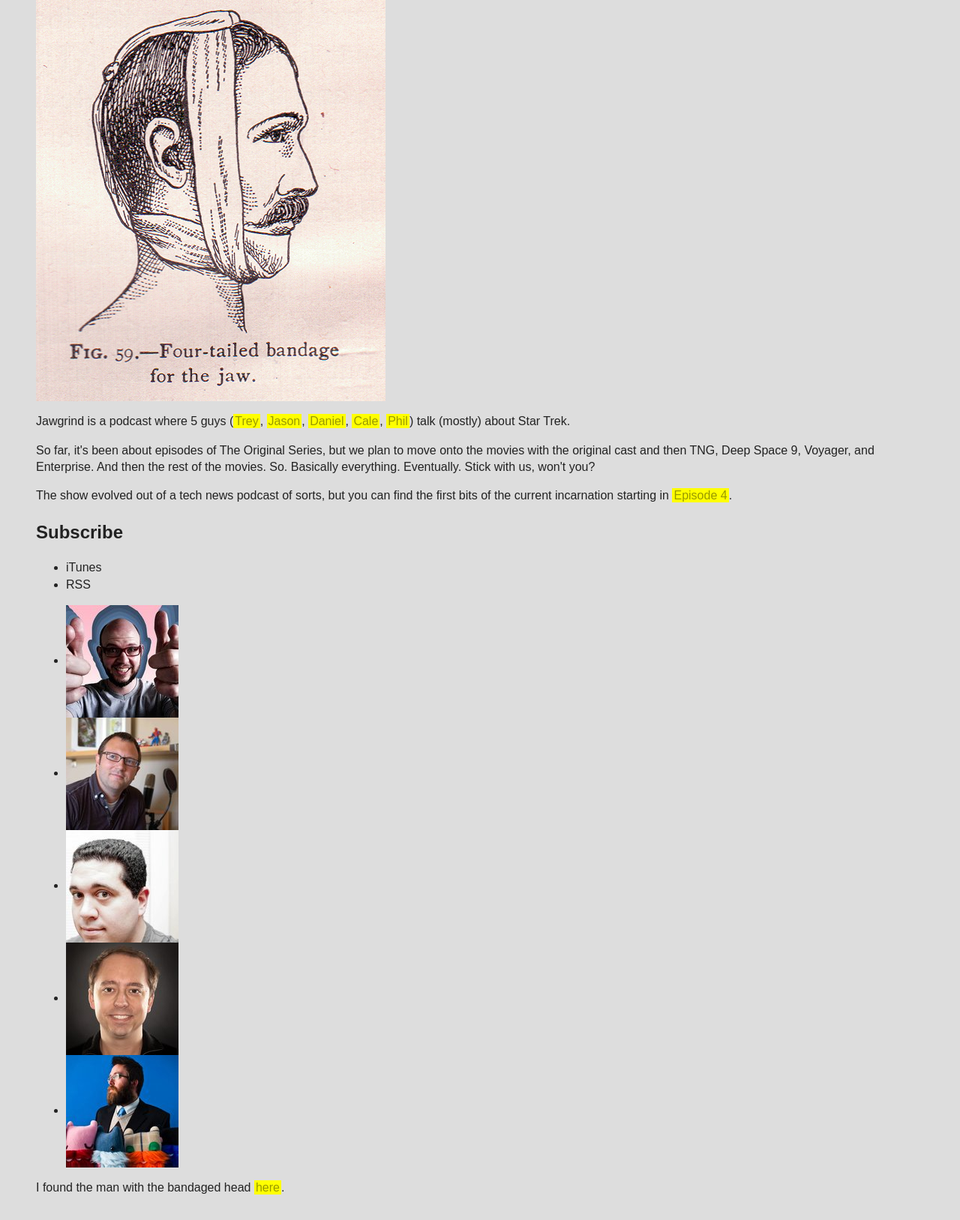
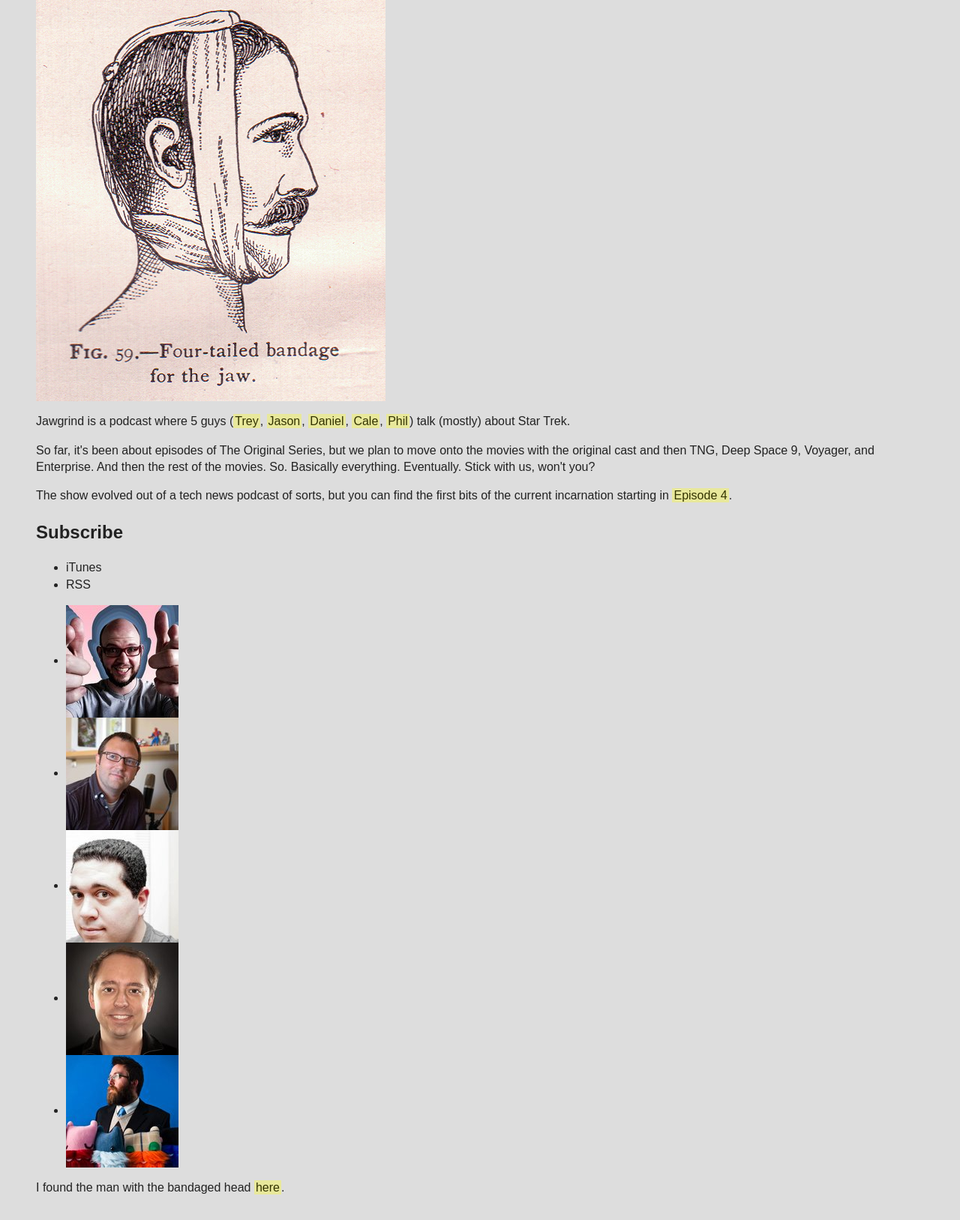
Before and after one commit to trey/jawgrind, a PHP site: page / in a window 1280 px wide. Shown: the part 99-1726 px from the top of the page at 75% size. Run offline with PHP 8.4, Linux system fonts and the light colour scheme; some libraries are stand-ins or nearby versions.

Commit message:
Move Sass to a sub-folder, link color.

```diff
--- a/css/main.css
+++ b/css/main.css
@@ -1,307 +1,307 @@
 /* normalize.css v1.0.1 | MIT License | git.io/normalize */
 /* ========================================================================== HTML5 display definitions ========================================================================== */
 /* Corrects `block` display not defined in IE 6/7/8/9 and Firefox 3. */
-/* line 21, ../sass/_normalize.scss */
+/* line 21, sass/_normalize.scss */
 article, aside, details, figcaption, figure, footer, header, hgroup, nav, section, summary { display: block; }
 
 /* Corrects `inline-block` display not defined in IE 6/7/8/9 and Firefox 3. */
-/* line 31, ../sass/_normalize.scss */
+/* line 31, sass/_normalize.scss */
 audio, canvas, video { display: inline-block; *display: inline; *zoom: 1; }
 
 /* Prevents modern browsers from displaying `audio` without controls. Remove excess height in iOS 5 devices. */
-/* line 42, ../sass/_normalize.scss */
+/* line 42, sass/_normalize.scss */
 audio:not([controls]) { display: none; height: 0; }
 
 /* Addresses styling for `hidden` attribute not present in IE 7/8/9, Firefox 3, and Safari 4. Known issue: no IE 6 support. */
-/* line 53, ../sass/_normalize.scss */
+/* line 53, sass/_normalize.scss */
 [hidden] { display: none; }
 
 /* ========================================================================== Base ========================================================================== */
 /* 1. Corrects text resizing oddly in IE 6/7 when body `font-size` is set using `em` units. 2. Prevents iOS text size adjust after orientation change, without disabling user zoom. */
-/* line 68, ../sass/_normalize.scss */
+/* line 68, sass/_normalize.scss */
 html { font-size: 100%; /* 1 */ -webkit-text-size-adjust: 100%; /* 2 */ -ms-text-size-adjust: 100%; /* 2 */ }
 
 /* Addresses `font-family` inconsistency between `textarea` and other form elements. */
-/* line 83, ../sass/_normalize.scss */
+/* line 83, sass/_normalize.scss */
 html, button, input, select, textarea { font-family: sans-serif; }
 
 /* Addresses margins handled incorrectly in IE 6/7. */
-/* line 91, ../sass/_normalize.scss */
+/* line 91, sass/_normalize.scss */
 body { margin: 0; }
 
 /* ========================================================================== Links ========================================================================== */
 /* Addresses `outline` inconsistency between Chrome and other browsers. */
-/* line 103, ../sass/_normalize.scss */
+/* line 103, sass/_normalize.scss */
 a:focus { outline: thin dotted; }
 
 /* Improves readability when focused and also mouse hovered in all browsers. */
-/* line 112, ../sass/_normalize.scss */
+/* line 112, sass/_normalize.scss */
 a:active, a:hover { outline: 0; }
 
 /* ========================================================================== Typography ========================================================================== */
 /* Addresses font sizes and margins set differently in IE 6/7. Addresses font sizes within `section` and `article` in Firefox 4+, Safari 5, and Chrome. */
-/* line 126, ../sass/_normalize.scss */
+/* line 126, sass/_normalize.scss */
 h1 { font-size: 2em; margin: 0.67em 0; }
 
-/* line 131, ../sass/_normalize.scss */
+/* line 131, sass/_normalize.scss */
 h2 { font-size: 1.5em; margin: 0.83em 0; }
 
-/* line 136, ../sass/_normalize.scss */
+/* line 136, sass/_normalize.scss */
 h3 { font-size: 1.17em; margin: 1em 0; }
 
-/* line 141, ../sass/_normalize.scss */
+/* line 141, sass/_normalize.scss */
 h4 { font-size: 1em; margin: 1.33em 0; }
 
-/* line 146, ../sass/_normalize.scss */
+/* line 146, sass/_normalize.scss */
 h5 { font-size: 0.83em; margin: 1.67em 0; }
 
-/* line 151, ../sass/_normalize.scss */
+/* line 151, sass/_normalize.scss */
 h6 { font-size: 0.75em; margin: 2.33em 0; }
 
 /* Addresses styling not present in IE 7/8/9, Safari 5, and Chrome. */
-/* line 160, ../sass/_normalize.scss */
+/* line 160, sass/_normalize.scss */
 abbr[title] { border-bottom: 1px dotted; }
 
 /* Addresses style set to `bolder` in Firefox 3+, Safari 4/5, and Chrome. */
-/* line 169, ../sass/_normalize.scss */
+/* line 169, sass/_normalize.scss */
 b, strong { font-weight: bold; }
 
-/* line 173, ../sass/_normalize.scss */
+/* line 173, sass/_normalize.scss */
 blockquote { margin: 1em 40px; }
 
 /* Addresses styling not present in Safari 5 and Chrome. */
-/* line 181, ../sass/_normalize.scss */
+/* line 181, sass/_normalize.scss */
 dfn { font-style: italic; }
 
 /* Addresses styling not present in IE 6/7/8/9. */
-/* line 189, ../sass/_normalize.scss */
+/* line 189, sass/_normalize.scss */
 mark { background: #ff0; color: #000; }
 
 /* Addresses margins set differently in IE 6/7. */
-/* line 199, ../sass/_normalize.scss */
+/* line 199, sass/_normalize.scss */
 p, pre { margin: 1em 0; }
 
 /* Corrects font family set oddly in IE 6, Safari 4/5, and Chrome. */
-/* line 210, ../sass/_normalize.scss */
+/* line 210, sass/_normalize.scss */
 code, kbd, pre, samp { font-family: monospace, serif; _font-family: 'courier new', monospace; font-size: 1em; }
 
 /* Improves readability of pre-formatted text in all browsers. */
-/* line 220, ../sass/_normalize.scss */
+/* line 220, sass/_normalize.scss */
 pre { white-space: pre; white-space: pre-wrap; word-wrap: break-word; }
 
 /* Addresses CSS quotes not supported in IE 6/7. */
-/* line 230, ../sass/_normalize.scss */
+/* line 230, sass/_normalize.scss */
 q { quotes: none; }
 
 /* Addresses `quotes` property not supported in Safari 4. */
-/* line 239, ../sass/_normalize.scss */
+/* line 239, sass/_normalize.scss */
 q:before, q:after { content: ''; content: none; }
 
 /* Addresses inconsistent and variable font size in all browsers. */
-/* line 248, ../sass/_normalize.scss */
+/* line 248, sass/_normalize.scss */
 small { font-size: 80%; }
 
 /* Prevents `sub` and `sup` affecting `line-height` in all browsers. */
-/* line 257, ../sass/_normalize.scss */
+/* line 257, sass/_normalize.scss */
 sub, sup { font-size: 75%; line-height: 0; position: relative; vertical-align: baseline; }
 
-/* line 264, ../sass/_normalize.scss */
+/* line 264, sass/_normalize.scss */
 sup { top: -0.5em; }
 
-/* line 268, ../sass/_normalize.scss */
+/* line 268, sass/_normalize.scss */
 sub { bottom: -0.25em; }
 
 /* ========================================================================== Lists ========================================================================== */
 /* Addresses margins set differently in IE 6/7. */
-/* line 283, ../sass/_normalize.scss */
+/* line 283, sass/_normalize.scss */
 dl, menu, ol, ul { margin: 1em 0; }
 
-/* line 287, ../sass/_normalize.scss */
+/* line 287, sass/_normalize.scss */
 dd { margin: 0 0 0 40px; }
 
 /* Addresses paddings set differently in IE 6/7. */
-/* line 297, ../sass/_normalize.scss */
+/* line 297, sass/_normalize.scss */
 menu, ol, ul { padding: 0 0 0 40px; }
 
 /* Corrects list images handled incorrectly in IE 7. */
-/* line 306, ../sass/_normalize.scss */
+/* line 306, sass/_normalize.scss */
 nav ul, nav ol { list-style: none; list-style-image: none; }
 
 /* ========================================================================== Embedded content ========================================================================== */
 /* 1. Removes border when inside `a` element in IE 6/7/8/9 and Firefox 3. 2. Improves image quality when scaled in IE 7. */
-/* line 320, ../sass/_normalize.scss */
+/* line 320, sass/_normalize.scss */
 img { border: 0; /* 1 */ -ms-interpolation-mode: bicubic; /* 2 */ }
 
 /* Corrects overflow displayed oddly in IE 9. */
-/* line 329, ../sass/_normalize.scss */
+/* line 329, sass/_normalize.scss */
 svg:not(:root) { overflow: hidden; }
 
 /* ========================================================================== Figures ========================================================================== */
 /* Addresses margin not present in IE 6/7/8/9, Safari 5, and Opera 11. */
-/* line 341, ../sass/_normalize.scss */
+/* line 341, sass/_normalize.scss */
 figure { margin: 0; }
 
 /* ========================================================================== Forms ========================================================================== */
 /* Corrects margin displayed oddly in IE 6/7. */
-/* line 353, ../sass/_normalize.scss */
+/* line 353, sass/_normalize.scss */
 form { margin: 0; }
 
 /* Define consistent border, margin, and padding. */
-/* line 361, ../sass/_normalize.scss */
+/* line 361, sass/_normalize.scss */
 fieldset { border: 1px solid #c0c0c0; margin: 0 2px; padding: 0.35em 0.625em 0.75em; }
 
 /* 1. Corrects color not being inherited in IE 6/7/8/9. 2. Corrects text not wrapping in Firefox 3. 3. Corrects alignment displayed oddly in IE 6/7. */
-/* line 373, ../sass/_normalize.scss */
+/* line 373, sass/_normalize.scss */
 legend { border: 0; /* 1 */ padding: 0; white-space: normal; /* 2 */ *margin-left: -7px; /* 3 */ }
 
 /* 1. Corrects font size not being inherited in all browsers. 2. Addresses margins set differently in IE 6/7, Firefox 3+, Safari 5, and Chrome. 3. Improves appearance and consistency in all browsers. */
-/* line 390, ../sass/_normalize.scss */
+/* line 390, sass/_normalize.scss */
 button, input, select, textarea { font-size: 100%; /* 1 */ margin: 0; /* 2 */ vertical-align: baseline; /* 3 */ *vertical-align: middle; /* 3 */ }
 
 /* Addresses Firefox 3+ setting `line-height` on `input` using `!important` in the UA stylesheet. */
-/* line 403, ../sass/_normalize.scss */
+/* line 403, sass/_normalize.scss */
 button, input { line-height: normal; }
 
 /* 1. Avoid the WebKit bug in Android 4.0.* where (2) destroys native `audio` and `video` controls. 2. Corrects inability to style clickable `input` types in iOS. 3. Improves usability and consistency of cursor style between image-type `input` and others. 4. Removes inner spacing in IE 7 without affecting normal text inputs. Known issue: inner spacing remains in IE 6. */
-/* line 420, ../sass/_normalize.scss */
+/* line 420, sass/_normalize.scss */
 button, html input[type="button"], input[type="reset"], input[type="submit"] { -webkit-appearance: button; /* 2 */ cursor: pointer; /* 3 */ *overflow: visible; /* 4 */ }
 
 /* Re-set default cursor for disabled elements. */
-/* line 431, ../sass/_normalize.scss */
+/* line 431, sass/_normalize.scss */
 button[disabled], input[disabled] { cursor: default; }
 
 /* 1. Addresses box sizing set to content-box in IE 8/9. 2. Removes excess padding in IE 8/9. 3. Removes excess padding in IE 7. Known issue: excess padding remains in IE 6. */
-/* line 443, ../sass/_normalize.scss */
+/* line 443, sass/_normalize.scss */
 input[type="checkbox"], input[type="radio"] { box-sizing: border-box; /* 1 */ padding: 0; /* 2 */ *height: 13px; /* 3 */ *width: 13px; /* 3 */ }
 
 /* 1. Addresses `appearance` set to `searchfield` in Safari 5 and Chrome. 2. Addresses `box-sizing` set to `border-box` in Safari 5 and Chrome (include `-moz` to future-proof). */
-/* line 456, ../sass/_normalize.scss */
+/* line 456, sass/_normalize.scss */
 input[type="search"] { -webkit-appearance: textfield; /* 1 */ -moz-box-sizing: content-box; -webkit-box-sizing: content-box; /* 2 */ box-sizing: content-box; }
 
 /* Removes inner padding and search cancel button in Safari 5 and Chrome on OS X. */
-/* line 469, ../sass/_normalize.scss */
+/* line 469, sass/_normalize.scss */
 input[type="search"]::-webkit-search-cancel-button, input[type="search"]::-webkit-search-decoration { -webkit-appearance: none; }
 
 /* Removes inner padding and border in Firefox 3+. */
-/* line 478, ../sass/_normalize.scss */
+/* line 478, sass/_normalize.scss */
 button::-moz-focus-inner, input::-moz-focus-inner { border: 0; padding: 0; }
 
 /* 1. Removes default vertical scrollbar in IE 6/7/8/9. 2. Improves readability and alignment in all browsers. */
-/* line 488, ../sass/_normalize.scss */
+/* line 488, sass/_normalize.scss */
 textarea { overflow: auto; /* 1 */ vertical-align: top; /* 2 */ }
 
 /* ========================================================================== Tables ========================================================================== */
 /* Remove most spacing between table cells. */
-/* line 501, ../sass/_normalize.scss */
+/* line 501, sass/_normalize.scss */
 table { border-collapse: collapse; border-spacing: 0; }
 
 /* HTML5 Boilerplate  What follows is the result of much research on cross-browser styling. Credit left inline and big thanks to Nicolas Gallagher, Jonathan Neal, Kroc Camen, and the H5BP dev community and team. */
 /* ========================================================================== Base styles: opinionated defaults ========================================================================== */
-/* line 17, ../sass/_html5bp.scss */
+/* line 17, sass/_html5bp.scss */
 html, button, input, select, textarea { color: #222; }
 
-/* line 21, ../sass/_html5bp.scss */
+/* line 21, sass/_html5bp.scss */
 body { font-size: 1em; line-height: 1.4; }
 
 /* Remove text-shadow in selection highlight: h5bp.com/i These selection declarations have to be separate. Customize the background color to match your design. */
-/* line 32, ../sass/_html5bp.scss */
+/* line 32, sass/_html5bp.scss */
 ::-moz-selection { background: #b3d4fc; text-shadow: none; }
 
-/* line 37, ../sass/_html5bp.scss */
+/* line 37, sass/_html5bp.scss */
 ::selection { background: #b3d4fc; text-shadow: none; }
 
 /* A better looking default horizontal rule */
-/* line 46, ../sass/_html5bp.scss */
+/* line 46, sass/_html5bp.scss */
 hr { display: block; height: 1px; border: 0; border-top: 1px solid #ccc; margin: 1em 0; padding: 0; }
 
 /* Remove the gap between images and the bottom of their containers: h5bp.com/i/440 */
-/* line 59, ../sass/_html5bp.scss */
+/* line 59, sass/_html5bp.scss */
 img { vertical-align: middle; }
 
 /* Remove default fieldset styles. */
-/* line 67, ../sass/_html5bp.scss */
+/* line 67, sass/_html5bp.scss */
 fieldset { border: 0; margin: 0; padding: 0; }
 
 /* Allow only vertical resizing of textareas. */
-/* line 77, ../sass/_html5bp.scss */
+/* line 77, sass/_html5bp.scss */
 textarea { resize: vertical; }
 
 /* ========================================================================== Chrome Frame prompt ========================================================================== */
-/* line 85, ../sass/_html5bp.scss */
+/* line 85, sass/_html5bp.scss */
 .chromeframe { margin: 0.2em 0; background: #ccc; color: #000; padding: 0.2em 0; }
 
 /* ========================================================================== Author's custom styles ========================================================================== */
 /* ========================================================================== Helper classes ========================================================================== */
 /* Image replacement */
-/* line 120, ../sass/_html5bp.scss */
+/* line 120, sass/_html5bp.scss */
 .ir { background-color: transparent; border: 0; overflow: hidden; /* IE 6/7 fallback */ *text-indent: -9999px; }
 
-/* line 128, ../sass/_html5bp.scss */
+/* line 128, sass/_html5bp.scss */
 .ir:before { content: ""; display: block; width: 0; height: 100%; }
 
 /* Hide from both screenreaders and browsers: h5bp.com/u */
-/* line 139, ../sass/_html5bp.scss */
+/* line 139, sass/_html5bp.scss */
 .hidden { display: none !important; visibility: hidden; }
 
 /* Hide only visually, but have it available for screenreaders: h5bp.com/v */
-/* line 148, ../sass/_html5bp.scss */
+/* line 148, sass/_html5bp.scss */
 .visuallyhidden { border: 0; clip: rect(0 0 0 0); height: 1px; margin: -1px; overflow: hidden; padding: 0; position: absolute; width: 1px; }
 
 /* Extends the .visuallyhidden class to allow the element to be focusable when navigated to via the keyboard: h5bp.com/p */
-/* line 165, ../sass/_html5bp.scss */
+/* line 165, sass/_html5bp.scss */
 .visuallyhidden.focusable:active, .visuallyhidden.focusable:focus { clip: auto; height: auto; margin: 0; overflow: visible; position: static; width: auto; }
 
 /* Hide visually and from screenreaders, but maintain layout */
-/* line 178, ../sass/_html5bp.scss */
+/* line 178, sass/_html5bp.scss */
 .invisible { visibility: hidden; }
 
 /* Clearfix: contain floats  For modern browsers 1. The space content is one way to avoid an Opera bug when the `contenteditable` attribute is included anywhere else in the document. Otherwise it causes space to appear at the top and bottom of elements that receive the `clearfix` class. 2. The use of `table` rather than `block` is only necessary if using `:before` to contain the top-margins of child elements. */
-/* line 195, ../sass/_html5bp.scss */
+/* line 195, sass/_html5bp.scss */
 .clearfix:before, .clearfix:after { content: " "; /* 1 */ display: table; /* 2 */ }
 
-/* line 200, ../sass/_html5bp.scss */
+/* line 200, sass/_html5bp.scss */
 .clearfix:after { clear: both; }
 
 /* For IE 6/7 only Include this rule to trigger hasLayout and contain floats. */
-/* line 209, ../sass/_html5bp.scss */
+/* line 209, sass/_html5bp.scss */
 .clearfix { *zoom: 1; }
 
 /* ========================================================================== EXAMPLE Media Queries for Responsive Design. Theses examples override the primary ('mobile first') styles. Modify as content requires. ========================================================================== */
 @media only screen and (min-width: 35em) { /* Style adjustments for viewports that meet the condition */ }
 @media only screen and (-webkit-min-device-pixel-ratio: 1.5), only screen and (min-resolution: 144dpi) { /* Style adjustments for high resolution devices */ }
 /* ========================================================================== Print styles. Inlined to avoid required HTTP connection: h5bp.com/r ========================================================================== */
-@media print { /* line 234, ../sass/_html5bp.scss */
+@media print { /* line 234, sass/_html5bp.scss */
   * { background: transparent !important; color: #000 !important; /* Black prints faster: h5bp.com/s */ box-shadow: none !important; text-shadow: none !important; }
-  /* line 242, ../sass/_html5bp.scss */
+  /* line 242, sass/_html5bp.scss */
   a, a:visited { text-decoration: underline; }
-  /* line 246, ../sass/_html5bp.scss */
+  /* line 246, sass/_html5bp.scss */
   a[href]:after { content: " (" attr(href) ")"; }
-  /* line 250, ../sass/_html5bp.scss */
+  /* line 250, sass/_html5bp.scss */
   abbr[title]:after { content: " (" attr(title) ")"; }
   /* Don't show links for images, or javascript/internal links */
-  /* line 260, ../sass/_html5bp.scss */
+  /* line 260, sass/_html5bp.scss */
   .ir a:after, a[href^="javascript:"]:after, a[href^="#"]:after { content: ""; }
-  /* line 265, ../sass/_html5bp.scss */
+  /* line 265, sass/_html5bp.scss */
   pre, blockquote { border: 1px solid #999; page-break-inside: avoid; }
-  /* line 270, ../sass/_html5bp.scss */
+  /* line 270, sass/_html5bp.scss */
   thead { display: table-header-group; /* h5bp.com/t */ }
-  /* line 275, ../sass/_html5bp.scss */
+  /* line 275, sass/_html5bp.scss */
   tr, img { page-break-inside: avoid; }
-  /* line 279, ../sass/_html5bp.scss */
+  /* line 279, sass/_html5bp.scss */
   img { max-width: 100% !important; }
   @page { margin: 0.5cm; }
-  /* line 289, ../sass/_html5bp.scss */
+  /* line 289, sass/_html5bp.scss */
   p, h2, h3 { orphans: 3; widows: 3; }
-  /* line 295, ../sass/_html5bp.scss */
+  /* line 295, sass/_html5bp.scss */
   h2, h3 { page-break-after: avoid; } }
-/* line 9, ../sass/main.scss */
+/* line 9, sass/main.scss */
 body { background: #ddd; }
 
-/* line 12, ../sass/main.scss */
+/* line 12, sass/main.scss */
 .main { margin: 2em 3em; }
-/* line 14, ../sass/main.scss */
+/* line 14, sass/main.scss */
 .main h1 { text-shadow: 0px 1px 3px rgba(0, 0, 0, 0.6); }
-/* line 17, ../sass/main.scss */
-.main a { text-decoration: none; background: yellow; color: #999900; padding: 1px 2px; }
-/* line 22, ../sass/main.scss */
-.main a:hover { color: #000; }
+/* line 17, sass/main.scss */
+.main a { text-decoration: none; background: rgba(255, 255, 0, 0.3); color: #333300; padding: 1px 2px; }
+/* line 22, sass/main.scss */
+.main a:hover { color: #000; background: yellow; }
--- a/sass/main.scss
+++ b/css/sass/main.scss
@@ -16,11 +16,12 @@ body {
     }
     a {
         text-decoration: none;
-        background: yellow;
-        color: darken(yellow, 20%);
+        background: rgba(255, 255, 0, .3);
+        color: darken(yellow, 40%);
         padding: 1px 2px;
         &:hover {
             color: #000;
+            background: yellow;
         }
     }
 }
```
Also changed, not shown: css/sass/_html5bp.scss (renamed from sass/_html5bp.scss), css/sass/_normalize.scss (renamed from sass/_normalize.scss), 1 other file.
